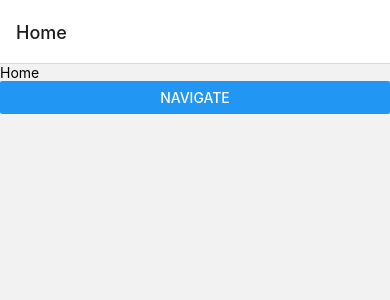
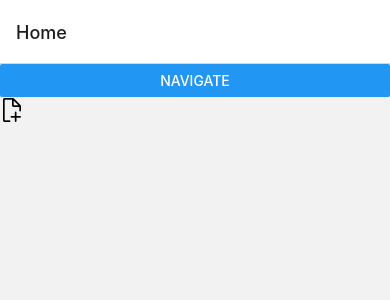
Before and after one commit to HenriqueDSCarvalho/Bloco-de-notas, a React Native app: screen /Home in a window 390 px wide. Shown: the top 300 px of the page. Built offline with nearby package versions, Linux system fonts and the light colour scheme.

Commit message:
icons added

```diff
--- a/package.json
+++ b/package.json
@@ -10,6 +10,8 @@
     "eject": "expo eject"
   },
   "dependencies": {
+    "@expo/vector-icons": "^13.0.0",
+    "@react-native-masked-view/masked-view": "0.2.6",
     "@react-navigation/native": "^6.0.10",
     "@react-navigation/native-stack": "^6.6.2",
     "expo": "~44.0.0",
@@ -20,8 +22,8 @@
     "react-native-gesture-handler": "~2.1.0",
     "react-native-safe-area-context": "3.3.2",
     "react-native-screens": "~3.10.1",
-    "react-native-web": "0.17.1",
-    "@react-native-masked-view/masked-view": "0.2.6"
+    "react-native-vector-icons": "^9.1.0",
+    "react-native-web": "0.17.1"
   },
   "devDependencies": {
     "@babel/core": "^7.12.9"
--- a/screns/Home.js
+++ b/screns/Home.js
@@ -1,23 +1,27 @@
-import {View, Text, StyleSheet, Button} from 'react-native';
+import { View, Text, StyleSheet, Button, TouchableOpacity } from 'react-native';
+import React from 'react';
+
+import { AntDesign } from '@expo/vector-icons';
 
 
-export default function Home({ navigation }){
-    return(
+export default function Home({ navigation }) {
+    return (
         <View>
-            <Text>
-                Home
-            </Text>
             <Button
-            title='navigate'
-            onPress={()=> navigation.navigate("Notas")}
+                title='navigate'
+                onPress={() => navigation.navigate("Notas")}
             />
+
+            <AntDesign name="addfile" size={24} color="black" />
+
+
 
         </View>
     );
 }
 
 const styles = StyleSheet.create({
-    container:{
+    container: {
 
     }
 
--- a/screns/Notas.js
+++ b/screns/Notas.js
@@ -4,9 +4,6 @@ import {View, Text, StyleSheet, Button} from 'react-native';
 export default function Notas({ navigation }){
     return(
         <View>
-            <Text>
-                Notas
-            </Text>
             <Button
             title='navigate'
             onPress={()=> navigation.navigate("Home")}
```
Also changed, not shown: screns/Config.js (added), 1 other file (tests, documents, lock files or other folders).
